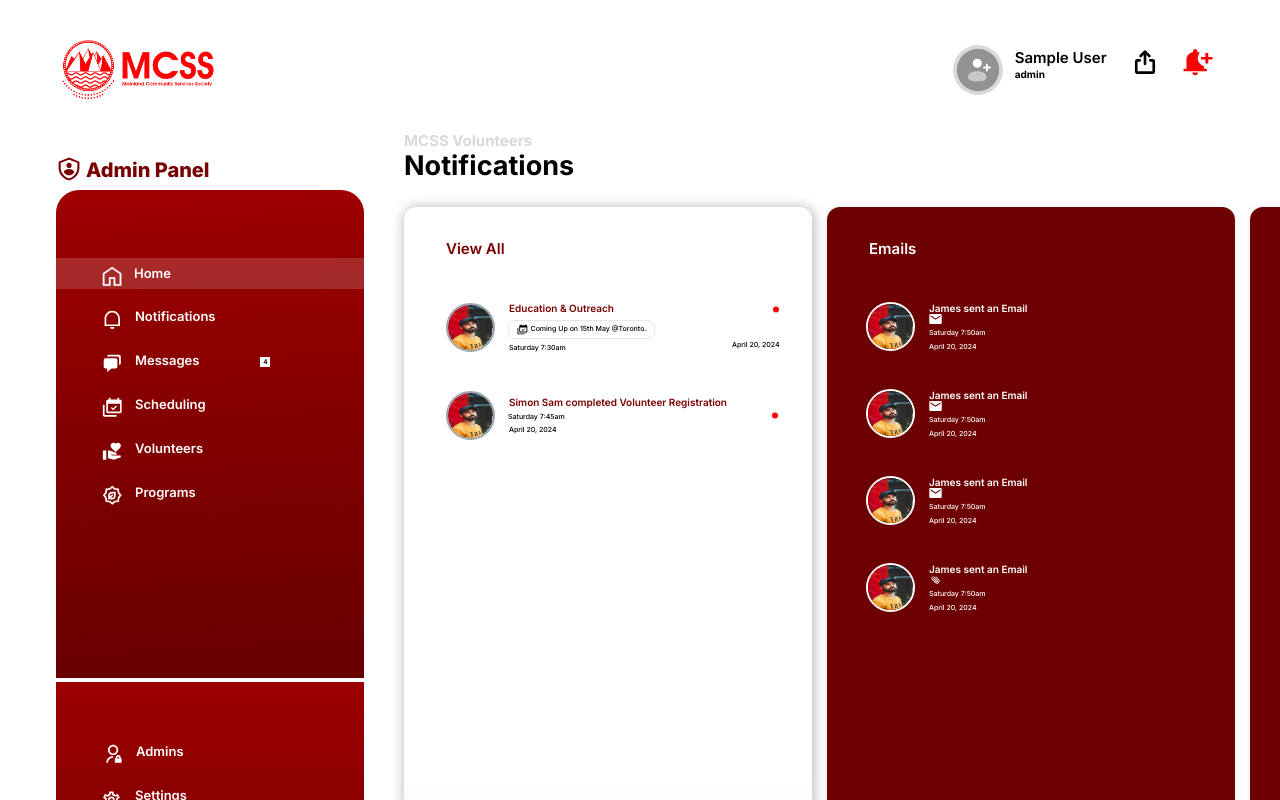
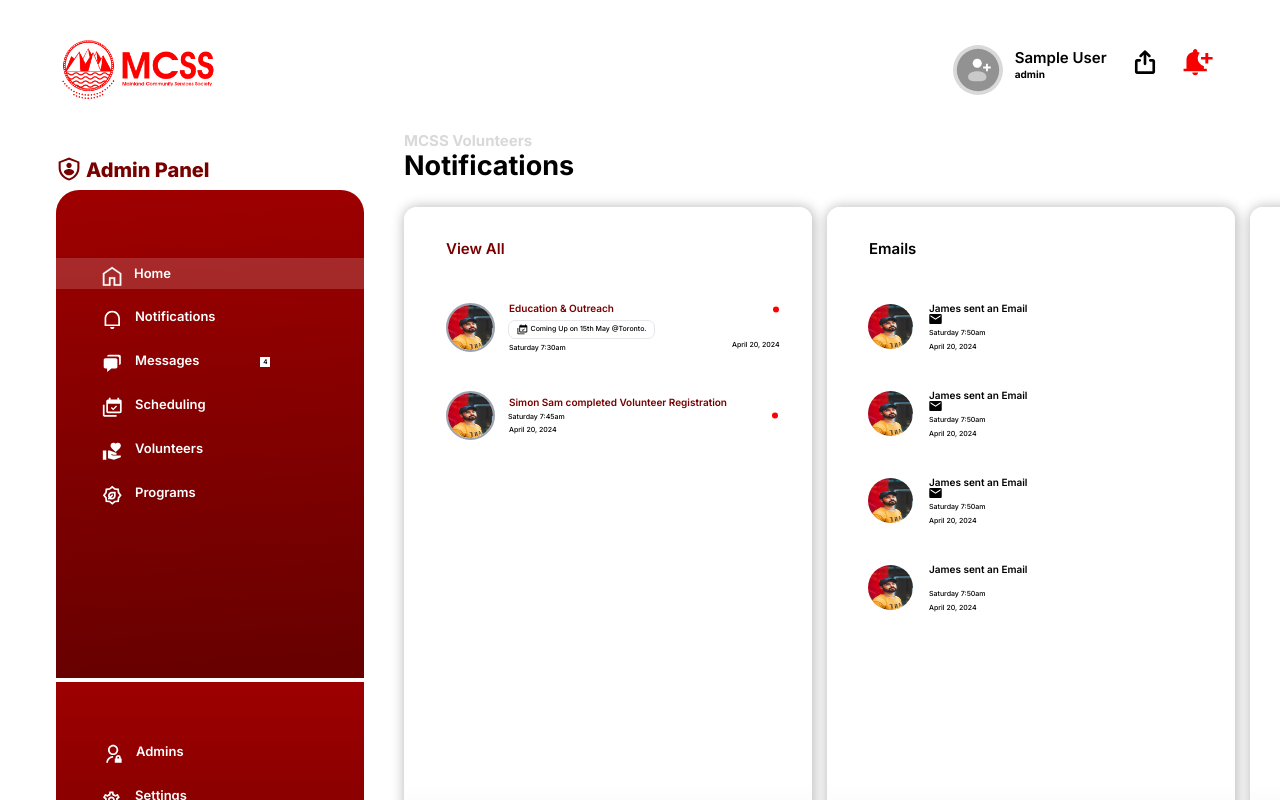
Before and after one commit to Ben-yon/volunteer-management-system, a React (Vite) app: page /profile-management/notification in a window 1280 px wide. Shown: the top 800 px of the page. Built offline with nearby package versions, Linux system fonts and the light colour scheme; no server answers; sample sign-in values are in the browser's storage.

Commit message:
change notification UI

```diff
--- a/src/assets/index.ts
+++ b/src/assets/index.ts
@@ -80,7 +80,7 @@ import lang_white from './icons/lang-white.svg';
 import lang_black from './icons/lang-black.svg';
 import compose from './icons/compose.svg';
 import red_dot from './icons/red_dot.svg';
-import white_envelope from './icons/envelope_white.svg'
+import black_envelope from './icons/envelope_black.svg'
 import attachment from './icons/atttachment.svg';
 // Here I want to push some sample images of people
 
@@ -100,7 +100,7 @@ export const media = {
     notification,
     addPassword,
     networks,
-    white_envelope,
+    black_envelope,
     admin_icon,
     passwordChanged,
     giving,
--- a/src/components/profileManagment/Notification.tsx
+++ b/src/components/profileManagment/Notification.tsx
@@ -3,7 +3,7 @@ import { media } from "../../assets";
 export const Notification = () => {
   return (
     <div className="flex flex-col">
-      <p className="text-[#D9D9D9] text-[15px] font-[700] leading-[18.15px]">
+      <p className="text-image-card text-[15px] font-[700] leading-[18.15px]">
         MCSS Volunteers
       </p>
       <h2 className="text-black font-[700] text-[27px] leading-[32.68px] pb-6">
@@ -14,7 +14,7 @@ export const Notification = () => {
         <div className="flex flex-col w-[408px] h-[840px] rounded-[13px] details-card space-y-[38px]">
           <a
             href="#"
-            className="font-[600] text-[15px] leading-[18.15px] text-[#790000] relative top-[33px] left-[42px]"
+            className="font-[600] text-[15px] leading-[18.15px] text-admin-secondary relative top-[33px] left-[42px]"
           >
             View All
           </a>
@@ -25,7 +25,7 @@ export const Notification = () => {
               className="w-[49px] h-[49px] rounded-full border-[2px] border-gray-400"
             />
             <div className="flex flex-col">
-              <p className="text-[#790000] font-[600] text-[10px] leading-[12.1px] ml-[14px]">
+              <p className="text-admin-secondary font-[600] text-[10px] leading-[12.1px] ml-[14px]">
                 Education & Outreach
               </p>
               <div className="flex items-center justify-center w-[147px] h-[19px] border rounded-[7px] mt-[6px] ml-[13px]">
@@ -80,10 +80,10 @@ export const Notification = () => {
             </div>
           </div>
         </div>
-        <div className="w-[408px] h-[840px] rounded-[13px] emails-card flex flex-col space-y-[38px]">
+        <div className="w-[408px] h-[840px] rounded-[13px] details-card flex flex-col space-y-[38px]">
           <a
             href="#"
-            className="font-[600] text-[15px] leading-[18.15px] text-primary relative top-[33px] left-[42px]"
+            className="font-[600] text-[15px] leading-[18.15px] text-black relative top-[33px] left-[42px]"
           >
             Emails
           </a>
@@ -94,10 +94,10 @@ export const Notification = () => {
                 className="w-[49px] h-[49px] rounded-full border-[2px] border-white"
                 />
                 <div className="flex flex-col justify-center ml-[14px]">
-                    <p className="text-primary font-[600] text-[10px] leading-[12.1px]">James sent an Email</p>
-                    <img src={`${media.white_envelope}`} alt="white_envelope" className="w-[13px] h-[10px]" />
-                    <p className="text-primary text-[7px] leading-[8.47px] font-[500] mt-[5px]" >Saturday 7:50am</p>
-                    <p className="text-primary text-[7px] leading-[8.47px] font-[500] mt-[5px]" >April 20, 2024</p>
+                    <p className="text-black font-[600] text-[10px] leading-[12.1px]">James sent an Email</p>
+                    <img src={`${media.black_envelope}`} alt="white_envelope" className="w-[13px] h-[10px]" />
+                    <p className="text-black text-[7px] leading-[8.47px] font-[500] mt-[5px]" >Saturday 7:50am</p>
+                    <p className="text-black text-[7px] leading-[8.47px] font-[500] mt-[5px]" >April 20, 2024</p>
                 </div>
           </div>
           <div className="flex items-center relative top-[39px] left-[39px]">
@@ -107,10 +107,10 @@ export const Notification = () => {
                 className="w-[49px] h-[49px] rounded-full border-[2px] border-white"
                 />
                 <div className="flex flex-col justify-center ml-[14px]">
-                    <p className="text-primary font-[600] text-[10px] leading-[12.1px]">James sent an Email</p>
-                    <img src={`${media.white_envelope}`} alt="white_envelope" className="w-[13px] h-[10px]" />
-                    <p className="text-primary text-[7px] leading-[8.47px] font-[500] mt-[5px]" >Saturday 7:50am</p>
-                    <p className="text-primary text-[7px] leading-[8.47px] font-[500] mt-[5px]" >April 20, 2024</p>
+                    <p className="text-black font-[600] text-[10px] leading-[12.1px]">James sent an Email</p>
+                    <img src={`${media.black_envelope}`} alt="white_envelope" className="w-[13px] h-[10px]" />
+                    <p className="text-black text-[7px] leading-[8.47px] font-[500] mt-[5px]" >Saturday 7:50am</p>
+                    <p className="text-black text-[7px] leading-[8.47px] font-[500] mt-[5px]" >April 20, 2024</p>
                 </div>
           </div>
           <div className="flex items-center relative top-[39px] left-[39px]">
@@ -120,10 +120,10 @@ export const Notification = () => {
                 className="w-[49px] h-[49px] rounded-full border-[2px] border-white"
                 />
                 <div className="flex flex-col justify-center ml-[14px]">
-                    <p className="text-primary font-[600] text-[10px] leading-[12.1px]">James sent an Email</p>
-                    <img src={`${media.white_envelope}`} alt="white_envelope" className="w-[13px] h-[10px]" />
-                    <p className="text-primary text-[7px] leading-[8.47px] font-[500] mt-[5px]" >Saturday 7:50am</p>
-                    <p className="text-primary text-[7px] leading-[8.47px] font-[500] mt-[5px]" >April 20, 2024</p>
+                    <p className="text-black font-[600] text-[10px] leading-[12.1px]">James sent an Email</p>
+                    <img src={`${media.black_envelope}`} alt="white_envelope" className="w-[13px] h-[10px]" />
+                    <p className="text-black text-[7px] leading-[8.47px] font-[500] mt-[5px]" >Saturday 7:50am</p>
+                    <p className="text-black text-[7px] leading-[8.47px] font-[500] mt-[5px]" >April 20, 2024</p>
                 </div>
           </div>
           <div className="flex items-center relative top-[39px] left-[39px]">
@@ -133,17 +133,17 @@ export const Notification = () => {
                 className="w-[49px] h-[49px] rounded-full border-[2px] border-white"
                 />
                 <div className="flex flex-col justify-center ml-[14px]">
-                    <p className="text-primary font-[600] text-[10px] leading-[12.1px]">James sent an Email</p>
+                    <p className="text-black font-[600] text-[10px] leading-[12.1px]">James sent an Email</p>
                     <img src={`${media.attachment}`} alt="white_envelope" className="w-[13px] h-[10px]" />
-                    <p className="text-primary text-[7px] leading-[8.47px] font-[500] mt-[5px]" >Saturday 7:50am</p>
-                    <p className="text-primary text-[7px] leading-[8.47px] font-[500] mt-[5px]" >April 20, 2024</p>
+                    <p className="text-black text-[7px] leading-[8.47px] font-[500] mt-[5px]" >Saturday 7:50am</p>
+                    <p className="text-black text-[7px] leading-[8.47px] font-[500] mt-[5px]" >April 20, 2024</p>
                 </div>
           </div>
         </div>
-        <div className="flex flex-col space-y-[38px] w-[408px] h-[840px] rounded-[13px] emails-card">
+        <div className="flex flex-col space-y-[38px] w-[408px] h-[840px] rounded-[13px] details-card">
           <a
             href="#"
-            className="font-[600] text-[15px] leading-[18.15px] text-primary relative top-[33px] left-[42px]"
+            className="font-[600] text-[15px] leading-[18.15px] text-black relative top-[33px] left-[42px]"
           >
             Programs
           </a>
@@ -154,25 +154,25 @@ export const Notification = () => {
               className="w-[49px] h-[49px] rounded-full border-[2px] border-white"
             />
             <div className="flex flex-col">
-              <p className="font-[600] text-[10px] leading-[12.1px] ml-[14px] text-primary">
+              <p className="font-[600] text-[10px] leading-[12.1px] ml-[14px] text-black">
                 Education & Outreach
               </p>
-              <div className="flex items-center justify-center w-[147px] h-[19px] border bg-primary rounded-[7px] mt-[6px] ml-[13px]">
+              <div className="flex items-center justify-center w-[147px] h-[19px] border bg-black rounded-[7px] mt-[6px] ml-[13px]">
                 <img
                   src={`${media.notify_icon}`}
                   alt="event_icon"
                   className="w-[11px] h-[11px] mr-[3px]"
                 />
-                <p className="font-[500] text-[7px] leading-[8.47px]">
+                <p className="font-[500] text-[7px] text-primary leading-[8.47px]">
                   Coming Up on 15th May @Toronto.
                 </p>
               </div>
-              <p className="font-[500] text-[7px] leading-[8.47px] ml-[14px] mt-[5px] text-primary">
+              <p className="font-[500] text-[7px] leading-[8.47px] ml-[14px] mt-[5px] text-black">
                 Saturday 7:30am
               </p>
             </div>
             <div className="flex flex-col space-y-[28px]">
-              <p className="font-[500] text-[7px] leading-[8.47px] relative left-[77px] text-primary">
+              <p className="font-[500] text-[7px] leading-[8.47px] relative left-[77px] text-black">
                 April 20, 2024
               </p>
             </div>
@@ -184,25 +184,25 @@ export const Notification = () => {
               className="w-[49px] h-[49px] rounded-full border-[2px] border-white"
             />
             <div className="flex flex-col">
-              <p className="font-[600] text-[10px] leading-[12.1px] ml-[14px] text-primary">
+              <p className="font-[600] text-[10px] leading-[12.1px] ml-[14px] text-black">
                 Education & Outreach
               </p>
-              <div className="flex items-center justify-center w-[147px] h-[19px] border bg-primary rounded-[7px] mt-[6px] ml-[13px]">
+              <div className="flex items-center justify-center w-[147px] h-[19px] border bg-black rounded-[7px] mt-[6px] ml-[13px]">
                 <img
                   src={`${media.notify_icon}`}
                   alt="event_icon"
                   className="w-[11px] h-[11px] mr-[3px]"
                 />
-                <p className="font-[500] text-[7px] leading-[8.47px]">
+                <p className="font-[500] text-[7px] text-primary leading-[8.47px]">
                   Coming Up on 15th May @Toronto.
                 </p>
               </div>
-              <p className="font-[500] text-[7px] leading-[8.47px] ml-[14px] mt-[5px] text-primary">
+              <p className="font-[500] text-[7px] leading-[8.47px] ml-[14px] mt-[5px] text-black">
                 Saturday 7:30am
               </p>
             </div>
             <div className="flex flex-col space-y-[28px]">
-              <p className="font-[500] text-[7px] leading-[8.47px] relative left-[77px] text-primary">
+              <p className="font-[500] text-[7px] leading-[8.47px] relative left-[77px] text-black">
                 April 20, 2024
               </p>
             </div>
@@ -214,25 +214,25 @@ export const Notification = () => {
               className="w-[49px] h-[49px] rounded-full border-[2px] border-white"
             />
             <div className="flex flex-col">
-              <p className="font-[600] text-[10px] leading-[12.1px] ml-[14px] text-primary">
+              <p className="font-[600] text-[10px] leading-[12.1px] ml-[14px] text-black">
                 Education & Outreach
               </p>
-              <div className="flex items-center justify-center w-[147px] h-[19px] border bg-primary rounded-[7px] mt-[6px] ml-[13px]">
+              <div className="flex items-center justify-center w-[147px] h-[19px] border bg-black rounded-[7px] mt-[6px] ml-[13px]">
                 <img
                   src={`${media.notify_icon}`}
                   alt="event_icon"
                   className="w-[11px] h-[11px] mr-[3px]"
                 />
-                <p className="font-[500] text-[7px] leading-[8.47px]">
+                <p className="font-[500] text-[7px] text-primary leading-[8.47px]">
                   Coming Up on 15th May @Toronto.
                 </p>
               </div>
-              <p className="font-[500] text-[7px] leading-[8.47px] ml-[14px] mt-[5px] text-primary">
+              <p className="font-[500] text-[7px] leading-[8.47px] ml-[14px] mt-[5px] text-black">
                 Saturday 7:30am
               </p>
             </div>
             <div className="flex flex-col space-y-[28px]">
-              <p className="font-[500] text-[7px] leading-[8.47px] relative left-[77px] text-primary">
+              <p className="font-[500] text-[7px] leading-[8.47px] relative left-[77px] text-black">
                 April 20, 2024
               </p>
             </div>
--- a/src/index.css
+++ b/src/index.css
@@ -108,7 +108,7 @@ input[type="date"]::-webkit-calendar-picker-indicator {
 }
 
 .emails-card {
-  background: #6D0000;
+  background: white;
   box-shadow: 0px 0px 7.6px 0px #00000012;
 
 }
```
Also changed, not shown: src/assets/icons/envelope_black.svg, src/features/notification/notificationAction.ts (added), src/features/notification/notificationSlice.ts (added).
